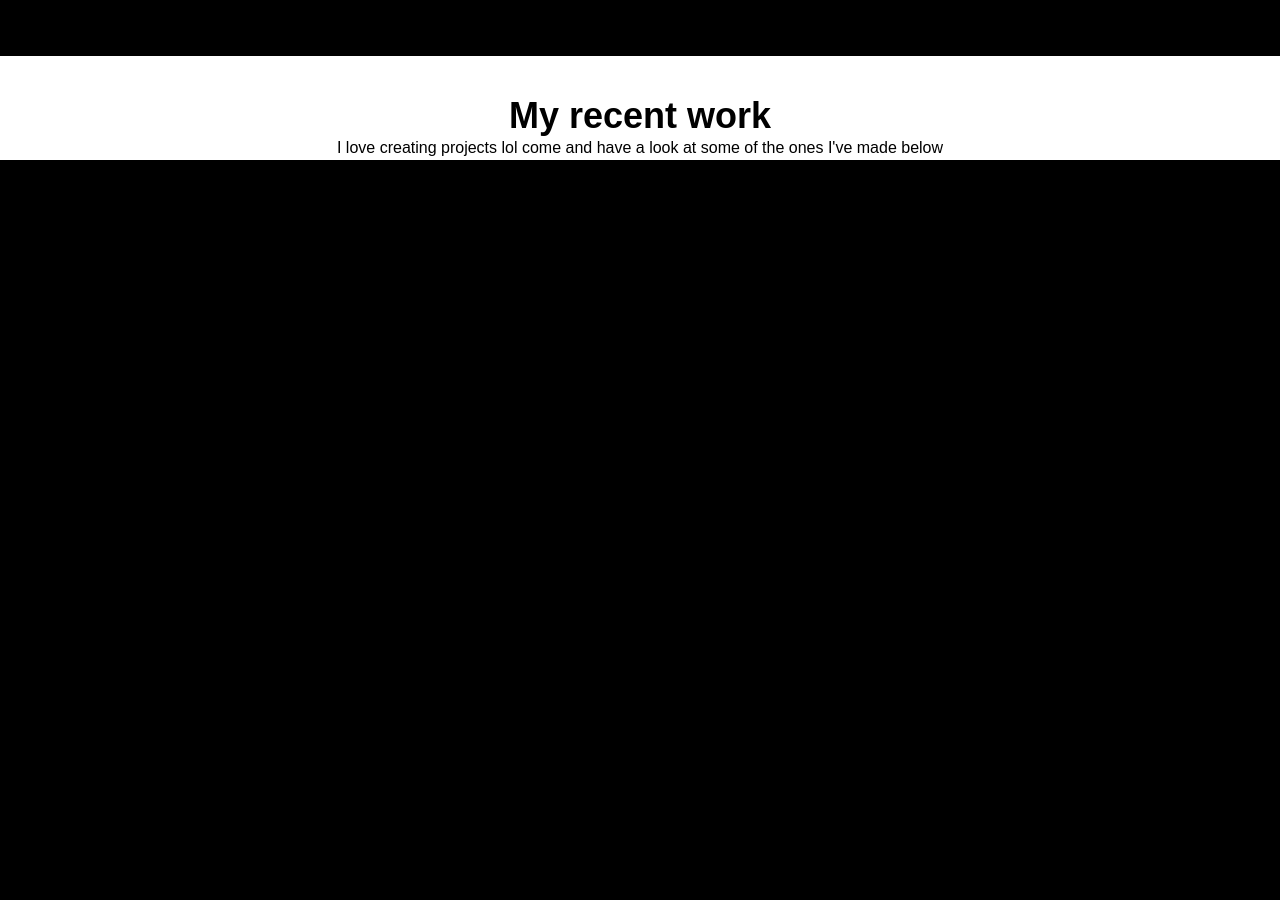
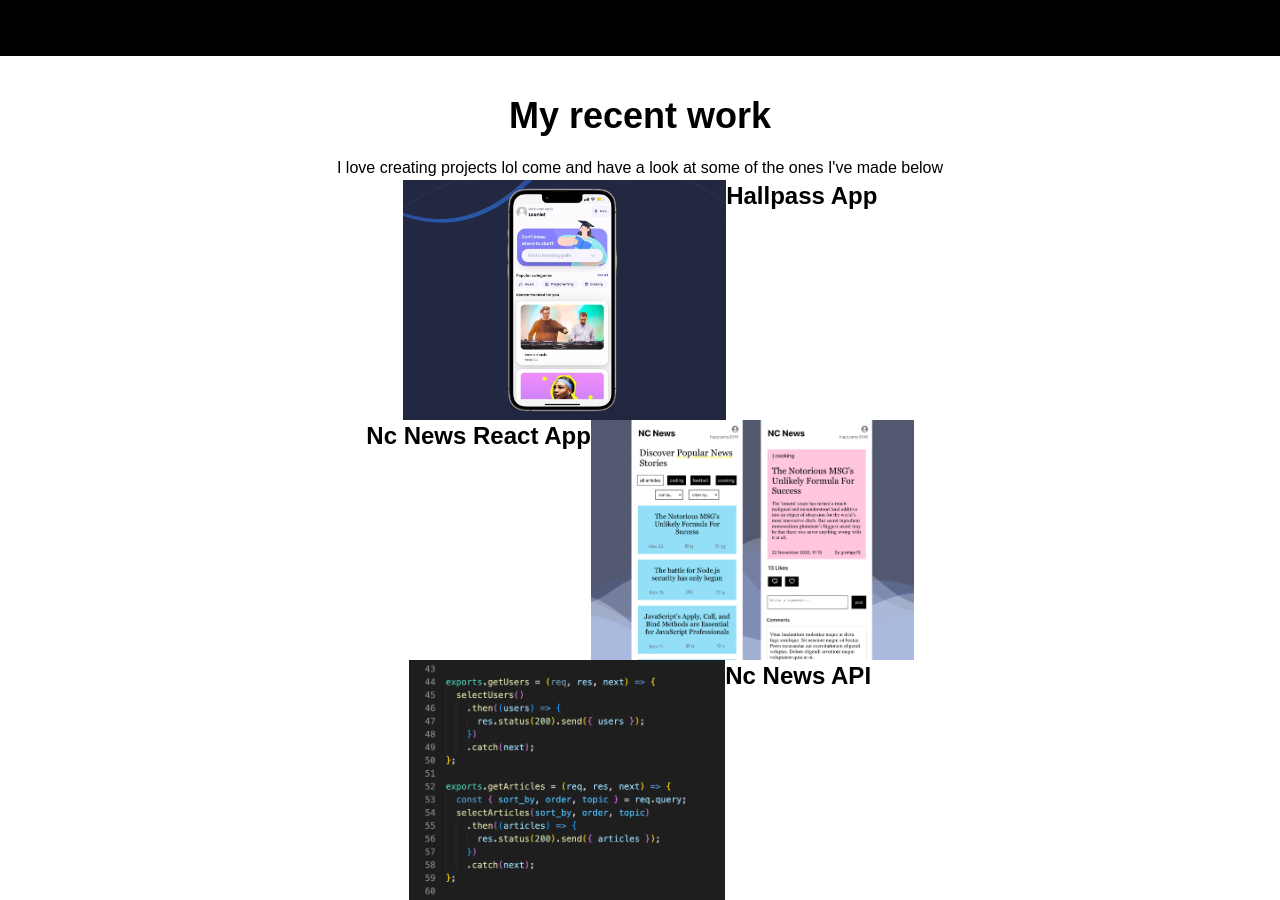
Before and after one commit to LeoniePhelps/Portfolio, a React (Create React App) app: page / in a window 1280 px wide. Shown: the part 360-1260 px from the top of the page. Before the commit the page ends 800 px from the top, so only its background shows below. Built offline with nearby package versions, Linux system fonts and the light colour scheme.

Commit message:
initialise projects

```diff
--- a/src/components/Projects.jsx
+++ b/src/components/Projects.jsx
@@ -1,15 +1,40 @@
-import React from 'react'
+import React from "react";
 
 export const Projects = () => {
   return (
-      <div class="mt-20 bg-white flex  flex-col">
+    <div class="mt-20 bg-white flex flex-col">
       <h1 class="font-workSans font-bold text-4xl flex justify-center mt-10">
         My recent work
       </h1>
-        <h2 class="font-workSans font-normal flex justify-center">
+      <h2 class="font-workSans font-normal flex justify-center mt-5">
         I love creating projects lol come and have a look at some of the ones
         I've made below
       </h2>
+
+      <section class="flex flex-row justify-center">
+        <img
+          class="h-60 w-100"
+          src={require("../images/hallpass-app.png")}
+          alt="hallpass app homescreen"
+        />
+        <h1 class="font-workSans font-bold text-2xl">Hallpass App</h1>
+      </section>
+      <section class="flex flex-row justify-center">
+        <h1 class="font-workSans font-bold text-2xl">Nc News React App</h1>
+        <img
+          class="h-60 w-100"
+          src={require("../images/nc-news-app.png")}
+          alt="nc news app article screens"
+        />
+      </section>
+      <section class="flex flex-row justify-center">
+        <img
+          class="h-60 w-100"
+          src={require("../images/nc-news-api.png")}
+          alt="nc news api code"
+        />
+        <h1 class="font-workSans font-bold text-2xl">Nc News API</h1>
+      </section>
     </div>
   );
-}
+};
```
Lines whose indentation alone changed are shown as unchanged.
